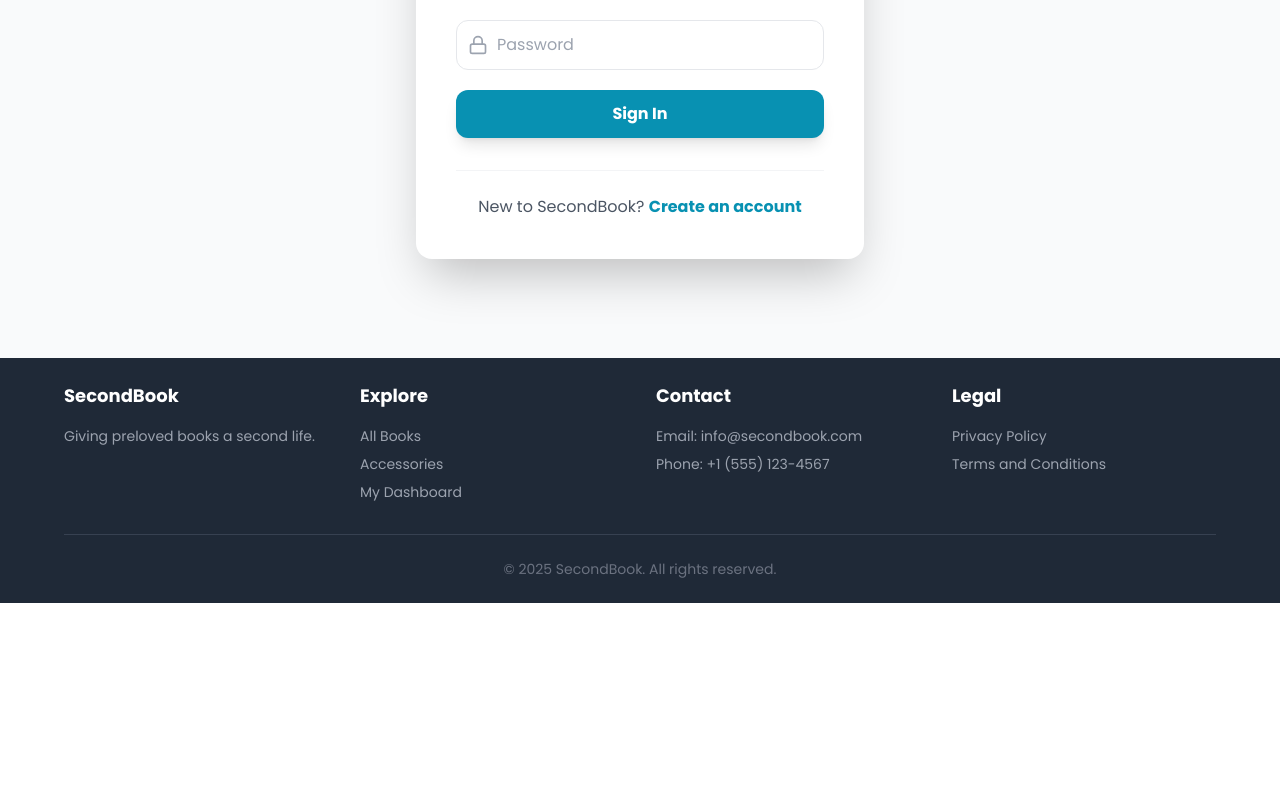
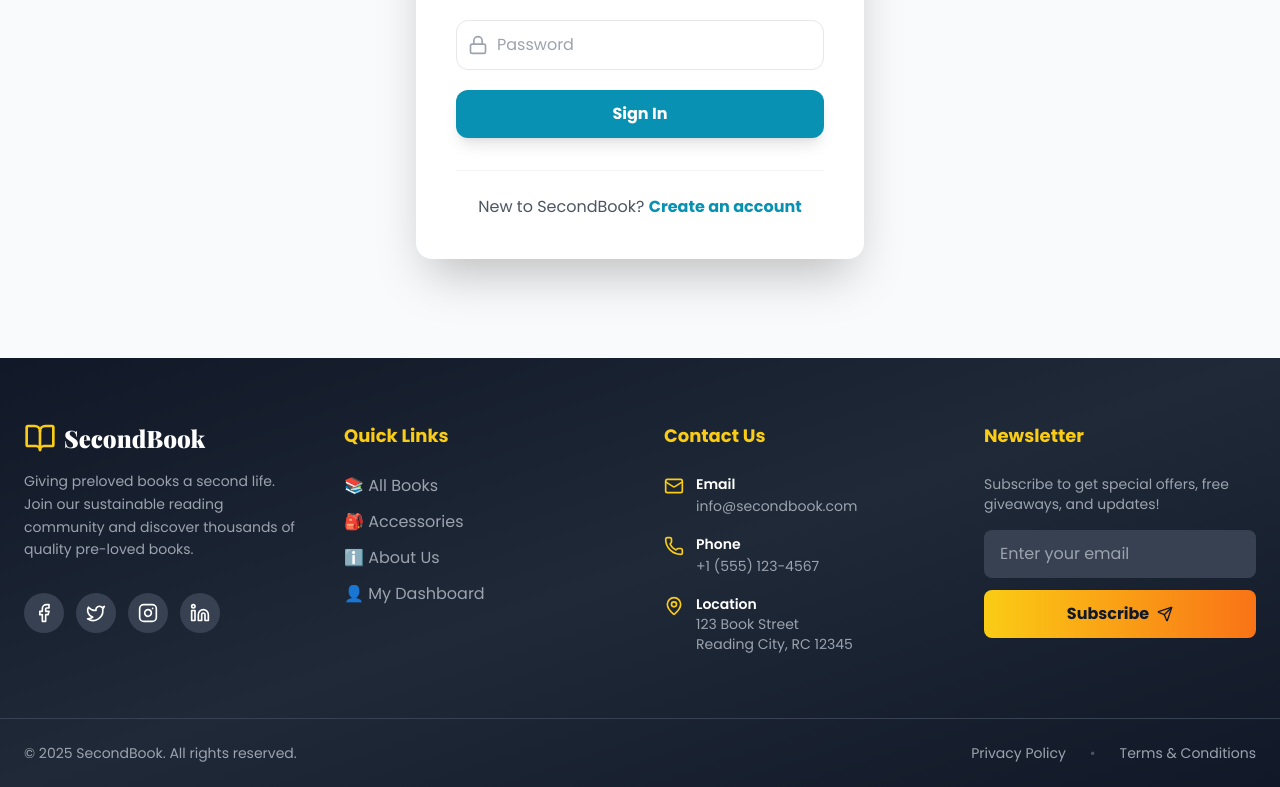
Before and after one commit to Shanqi05/CAT201_PROJECT, a React (Vite) app in the folder secondbook-frontend/: page /login in a window 1280 px wide. Shown: the part 425-1212 px from the top of the page. Before the commit the page ends 1028 px from the top, so only its background shows below. Built offline with nearby package versions, Linux system fonts and the light colour scheme.

Commit message:
change footer design

```diff
--- a/secondbook-frontend/src/components/Common/Footer.jsx
+++ b/secondbook-frontend/src/components/Common/Footer.jsx
@@ -2,62 +2,162 @@
 import React, { useState } from 'react';
 import TermsModal from './TermsModal';
 import PrivacyModal from './PrivacyModal';
+import { BookOpen, Mail, Phone, MapPin, Facebook, Twitter, Instagram, Linkedin, Send } from 'lucide-react';
 
 const Footer = () => {
     const [showTermsModal, setShowTermsModal] = useState(false);
     const [showPrivacyModal, setShowPrivacyModal] = useState(false);
+    const [email, setEmail] = useState('');
+
+    const handleNewsletterSubmit = (e) => {
+        e.preventDefault();
+        // Add newsletter subscription logic here
+        alert(`Thank you for subscribing with: ${email}`);
+        setEmail('');
+    };
 
     return (
-        <footer className="bg-gray-800 text-white mt-auto">
-            <div className="page-container py-10">
-                <div className="grid grid-cols-2 md:grid-cols-4 gap-8">
-                    {/* Section 1 */}
+        <footer className="bg-gradient-to-br from-gray-900 via-gray-800 to-gray-900 text-white mt-auto">
+            {/* Top Section */}
+            <div className="max-w-7xl mx-auto px-6 py-16">
+                <div className="grid grid-cols-1 md:grid-cols-2 lg:grid-cols-4 gap-12">
+                    {/* Section 1 - Brand */}
+                    <div className="space-y-4">
+                        <div className="flex items-center space-x-2">
+                            <BookOpen className="w-8 h-8 text-yellow-400" />
+                            <h4 className="font-black text-2xl" style={{fontFamily: 'Playfair Display, serif'}}>SecondBook</h4>
+                        </div>
+                        <p className="text-gray-400 text-sm leading-relaxed">
+                            Giving preloved books a second life. Join our sustainable reading community and discover thousands of quality pre-loved books.
+                        </p>
+                        {/* Social Media */}
+                        <div className="flex space-x-3 pt-4">
+                            <a href="#" className="w-10 h-10 rounded-full bg-gray-700 hover:bg-blue-600 flex items-center justify-center transition-all duration-300 hover:scale-110">
+                                <Facebook className="w-5 h-5" />
+                            </a>
+                            <a href="#" className="w-10 h-10 rounded-full bg-gray-700 hover:bg-blue-400 flex items-center justify-center transition-all duration-300 hover:scale-110">
+                                <Twitter className="w-5 h-5" />
+                            </a>
+                            <a href="#" className="w-10 h-10 rounded-full bg-gray-700 hover:bg-pink-600 flex items-center justify-center transition-all duration-300 hover:scale-110">
+                                <Instagram className="w-5 h-5" />
+                            </a>
+                            <a href="#" className="w-10 h-10 rounded-full bg-gray-700 hover:bg-blue-700 flex items-center justify-center transition-all duration-300 hover:scale-110">
+                                <Linkedin className="w-5 h-5" />
+                            </a>
+                        </div>
+                    </div>
+
+                    {/* Section 2 - Quick Links */}
                     <div>
-                        <h4 className="font-bold text-lg mb-4">SecondBook</h4>
-                        <p className="text-gray-400 text-sm">Giving preloved books a second life.</p>
-                    </div>
-                    {/* Section 2 */}
-                    <div>
-                        <h4 className="font-bold text-lg mb-4">Explore</h4>
-                        <ul className="space-y-2 text-gray-400 text-sm">
-                            <li><a href="/books" className="hover:text-indigo-400">All Books</a></li>
-                            <li><a href="/accessories" className="hover:text-indigo-400">Accessories</a></li>
-                            <li><a href="/dashboard" className="hover:text-indigo-400">My Dashboard</a></li>
+                        <h4 className="font-bold text-lg mb-6 text-yellow-400">Quick Links</h4>
+                        <ul className="space-y-3">
+                            <li>
+                                <a href="/books" className="text-gray-400 hover:text-white hover:pl-2 transition-all duration-300 inline-block">
+                                    📚 All Books
+                                </a>
+                            </li>
+                            <li>
+                                <a href="/accessories" className="text-gray-400 hover:text-white hover:pl-2 transition-all duration-300 inline-block">
+                                    🎒 Accessories
+                                </a>
+                            </li>
+                            <li>
+                                <a href="/about" className="text-gray-400 hover:text-white hover:pl-2 transition-all duration-300 inline-block">
+                                    ℹ️ About Us
+                                </a>
+                            </li>
+                            <li>
+                                <a href="/dashboard" className="text-gray-400 hover:text-white hover:pl-2 transition-all duration-300 inline-block">
+                                    👤 My Dashboard
+                                </a>
+                            </li>
                         </ul>
                     </div>
-                    {/* Section 3 */}
+
+                    {/* Section 3 - Contact Info */}
                     <div>
-                        <h4 className="font-bold text-lg mb-4">Contact</h4>
-                        <ul className="space-y-2 text-gray-400 text-sm">
-                            <li>Email: info@secondbook.com</li>
-                            <li>Phone: +1 (555) 123-4567</li>
+                        <h4 className="font-bold text-lg mb-6 text-yellow-400">Contact Us</h4>
+                        <ul className="space-y-4">
+                            <li className="flex items-start space-x-3 text-gray-400">
+                                <Mail className="w-5 h-5 mt-0.5 text-yellow-400 flex-shrink-0" />
+                                <div>
+                                    <p className="text-sm font-semibold text-white">Email</p>
+                                    <a href="mailto:info@secondbook.com" className="text-sm hover:text-yellow-400 transition-colors">
+                                        info@secondbook.com
+                                    </a>
+                                </div>
+                            </li>
+                            <li className="flex items-start space-x-3 text-gray-400">
+                                <Phone className="w-5 h-5 mt-0.5 text-yellow-400 flex-shrink-0" />
+                                <div>
+                                    <p className="text-sm font-semibold text-white">Phone</p>
+                                    <a href="tel:+15551234567" className="text-sm hover:text-yellow-400 transition-colors">
+                                        +1 (555) 123-4567
+                                    </a>
+                                </div>
+                            </li>
+                            <li className="flex items-start space-x-3 text-gray-400">
+                                <MapPin className="w-5 h-5 mt-0.5 text-yellow-400 flex-shrink-0" />
+                                <div>
+                                    <p className="text-sm font-semibold text-white">Location</p>
+                                    <p className="text-sm">123 Book Street<br />Reading City, RC 12345</p>
+                                </div>
+                            </li>
                         </ul>
                     </div>
-                    {/* Section 4 */}
+
+                    {/* Section 4 - Newsletter */}
                     <div>
-                        <h4 className="font-bold text-lg mb-4">Legal</h4>
-                        <ul className="space-y-2 text-gray-400 text-sm">
-                            <li>
+                        <h4 className="font-bold text-lg mb-6 text-yellow-400">Newsletter</h4>
+                        <p className="text-gray-400 text-sm mb-4">
+                            Subscribe to get special offers, free giveaways, and updates!
+                        </p>
+                        <form onSubmit={handleNewsletterSubmit} className="space-y-3">
+                            <div className="relative">
+                                <input
+                                    type="email"
+                                    value={email}
+                                    onChange={(e) => setEmail(e.target.value)}
+                                    placeholder="Enter your email"
+                                    required
+                                    className="w-full px-4 py-3 rounded-lg bg-gray-700 text-white placeholder-gray-400 focus:outline-none focus:ring-2 focus:ring-yellow-400 transition-all"
+                                />
+                            </div>
+                            <button
+                                type="submit"
+                                className="w-full bg-gradient-to-r from-yellow-400 to-orange-500 text-gray-900 font-bold py-3 px-6 rounded-lg hover:from-yellow-500 hover:to-orange-600 transition-all duration-300 transform hover:scale-105 flex items-center justify-center space-x-2"
+                            >
+                                <span>Subscribe</span>
+                                <Send className="w-4 h-4" />
+                            </button>
+                        </form>
+                    </div>
+                </div>
+            </div>
+
+            {/* Bottom Section */}
+            <div className="border-t border-gray-700">
+                <div className="max-w-7xl mx-auto px-6 py-6">
+                    <div className="flex flex-col md:flex-row justify-between items-center space-y-4 md:space-y-0">
+                        <div className="text-gray-400 text-sm">
+                            &copy; {new Date().getFullYear()} SecondBook. All rights reserved.
+                        </div>
+                        <div className="flex space-x-6 text-sm">
                             <button
                                 onClick={() => setShowPrivacyModal(true)}
-                                    className="hover:text-indigo-400 cursor-pointer"
+                                className="text-gray-400 hover:text-yellow-400 transition-colors cursor-pointer"
                             >
                                 Privacy Policy
                             </button>
-                            </li>
-                            <li>
+                            <span className="text-gray-600">•</span>
                             <button
                                 onClick={() => setShowTermsModal(true)}
-                                    className="hover:text-indigo-400 cursor-pointer"
+                                className="text-gray-400 hover:text-yellow-400 transition-colors cursor-pointer"
                             >
-                                    Terms and Conditions
+                                Terms & Conditions
                             </button>
-                            </li>
-                        </ul>
                         </div>
                     </div>
-                <div className="mt-8 pt-6 border-t border-gray-700 text-center text-gray-500 text-sm">
-                    &copy; {new Date().getFullYear()} SecondBook. All rights reserved.
                 </div>
             </div>
 
```
Lines whose indentation alone changed are shown as unchanged.
